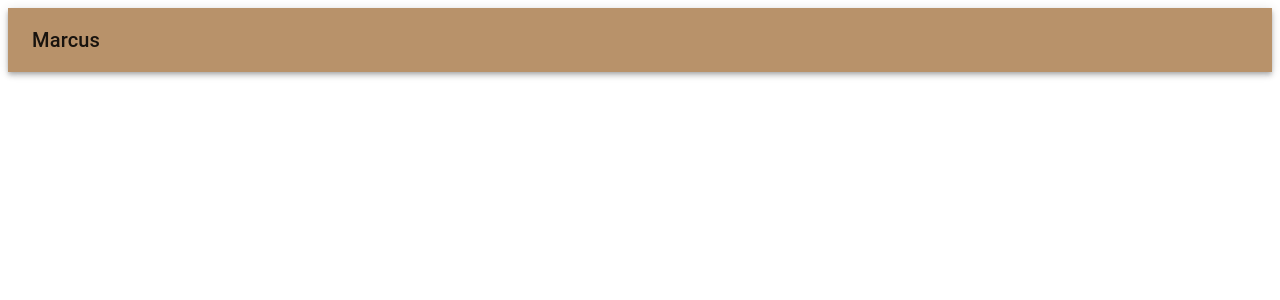
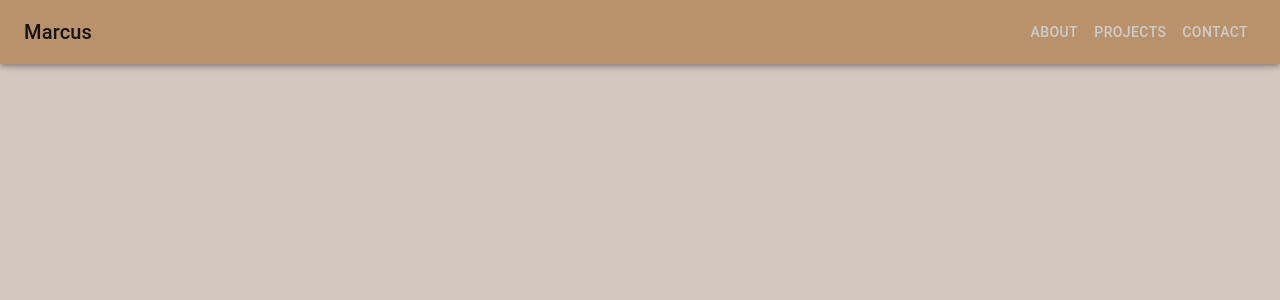
Before and after one commit to mdanneil/reactportfolio, a React (Create React App) app: page / in a window 1280 px wide. Shown: the top 300 px of the page. Built offline with nearby package versions, Linux system fonts and the light colour scheme.

Commit message:
responsive, ugly header

```diff
--- a/src/components/Header.tsx
+++ b/src/components/Header.tsx
@@ -1,14 +1,97 @@
-import React from 'react'
+import * as React from 'react'
 import AppBar from '@mui/material/AppBar'
+import Box from '@mui/material/Box'
+import CssBaseline from '@mui/material/CssBaseline'
+import Divider from '@mui/material/Divider'
+import Drawer from '@mui/material/Drawer'
+import IconButton from '@mui/material/IconButton'
+import List from '@mui/material/List'
+import ListItem from '@mui/material/ListItem'
+import ListItemButton from '@mui/material/ListItemButton'
+import ListItemText from '@mui/material/ListItemText'
 import Toolbar from '@mui/material/Toolbar'
 import Typography from '@mui/material/Typography'
+import Button from '@mui/material/Button'
+import MenuIcon from '@mui/icons-material/Menu'
+
+const drawerWidth = 240
+const navItems = ['About', 'Projects', 'Contact']
+
 const Header = () => {
+	const [mobileOpen, setMobileOpen] = React.useState(false)
+
+	const handleDrawerToggle = () => {
+		setMobileOpen((prevState) => !prevState)
+	}
+
+	const drawer = (
+		<Box onClick={handleDrawerToggle} sx={{ textAlign: 'center' }}>
+			<Typography variant='h6' sx={{ my: 2 }}>
+				Marcus
+			</Typography>
+			<Divider />
+			<List>
+				{navItems.map((item) => (
+					<ListItem key={item} disablePadding>
+						<ListItemButton sx={{ textAlign: 'center' }}>
+							<ListItemText primary={item} />
+						</ListItemButton>
+					</ListItem>
+				))}
+			</List>
+		</Box>
+	)
+
 	return (
-		<AppBar position='static'>
-			<Toolbar>
-				<Typography variant='h6'>Marcus</Typography>
-			</Toolbar>
-		</AppBar>
+		<Box sx={{ display: 'flex' }}>
+			<CssBaseline />
+			<AppBar component='nav'>
+				<Toolbar>
+					<IconButton
+						color='inherit'
+						aria-label='open drawer'
+						edge='start'
+						onClick={handleDrawerToggle}
+						sx={{ mr: 2, display: { sm: 'none' } }}>
+						<MenuIcon />
+					</IconButton>
+					<Typography
+						variant='h6'
+						component='div'
+						sx={{
+							flexGrow: 1,
+							display: { xs: 'none', sm: 'block' },
+						}}>
+						Marcus
+					</Typography>
+					<Box sx={{ display: { xs: 'none', sm: 'block' } }}>
+						{navItems.map((item) => (
+							<Button key={item} sx={{ color: '#CDCDCD' }}>
+								{item}
+							</Button>
+						))}
+					</Box>
+				</Toolbar>
+			</AppBar>
+			<nav>
+				<Drawer
+					variant='temporary'
+					open={mobileOpen}
+					onClose={handleDrawerToggle}
+					ModalProps={{
+						keepMounted: true,
+					}}
+					sx={{
+						display: { xs: 'block', sm: 'none' },
+						'& .MuiDrawer-paper': {
+							boxSizing: 'border-box',
+							width: drawerWidth,
+						},
+					}}>
+					{drawer}
+				</Drawer>
+			</nav>
+		</Box>
 	)
 }
 
```
